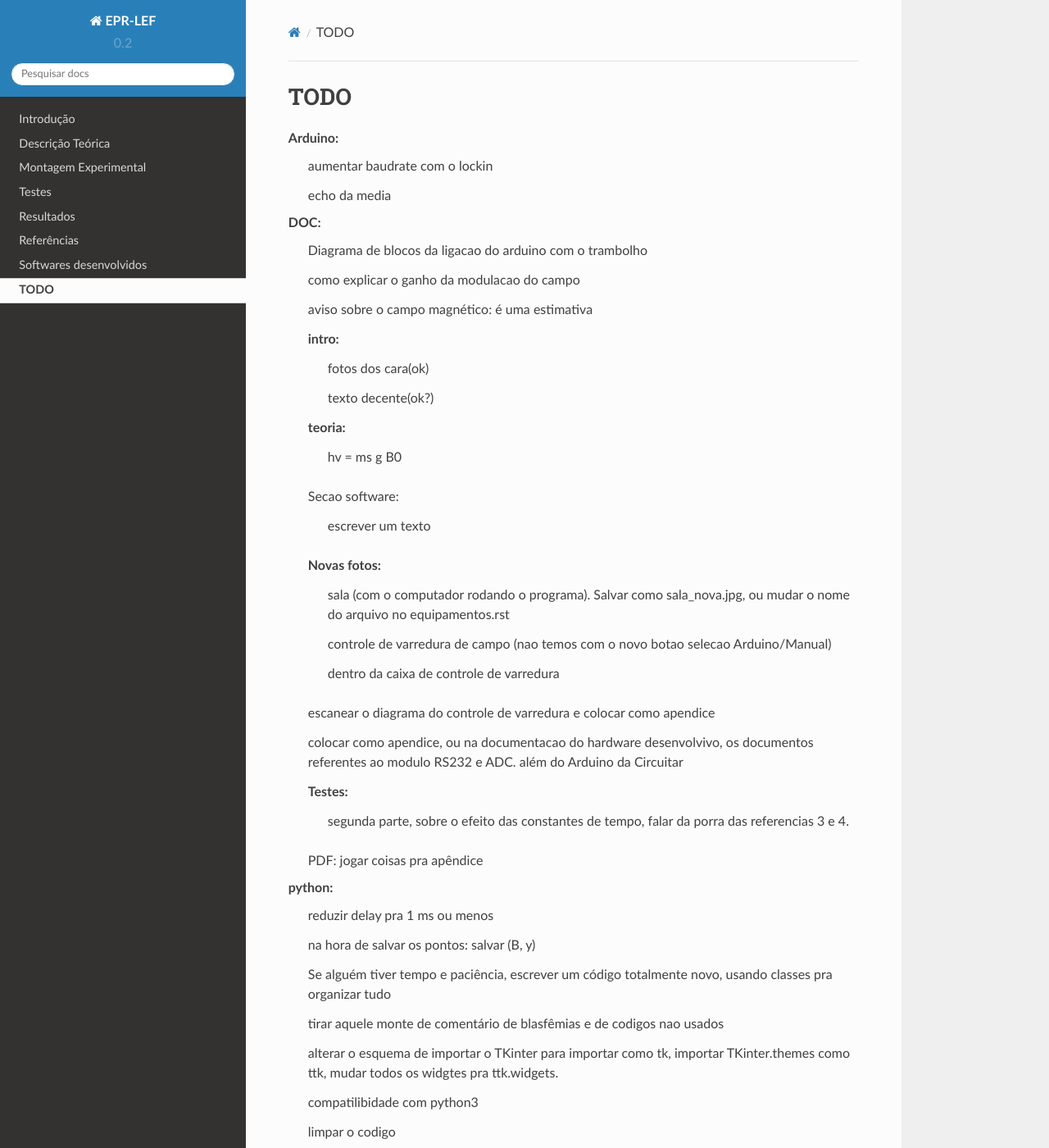
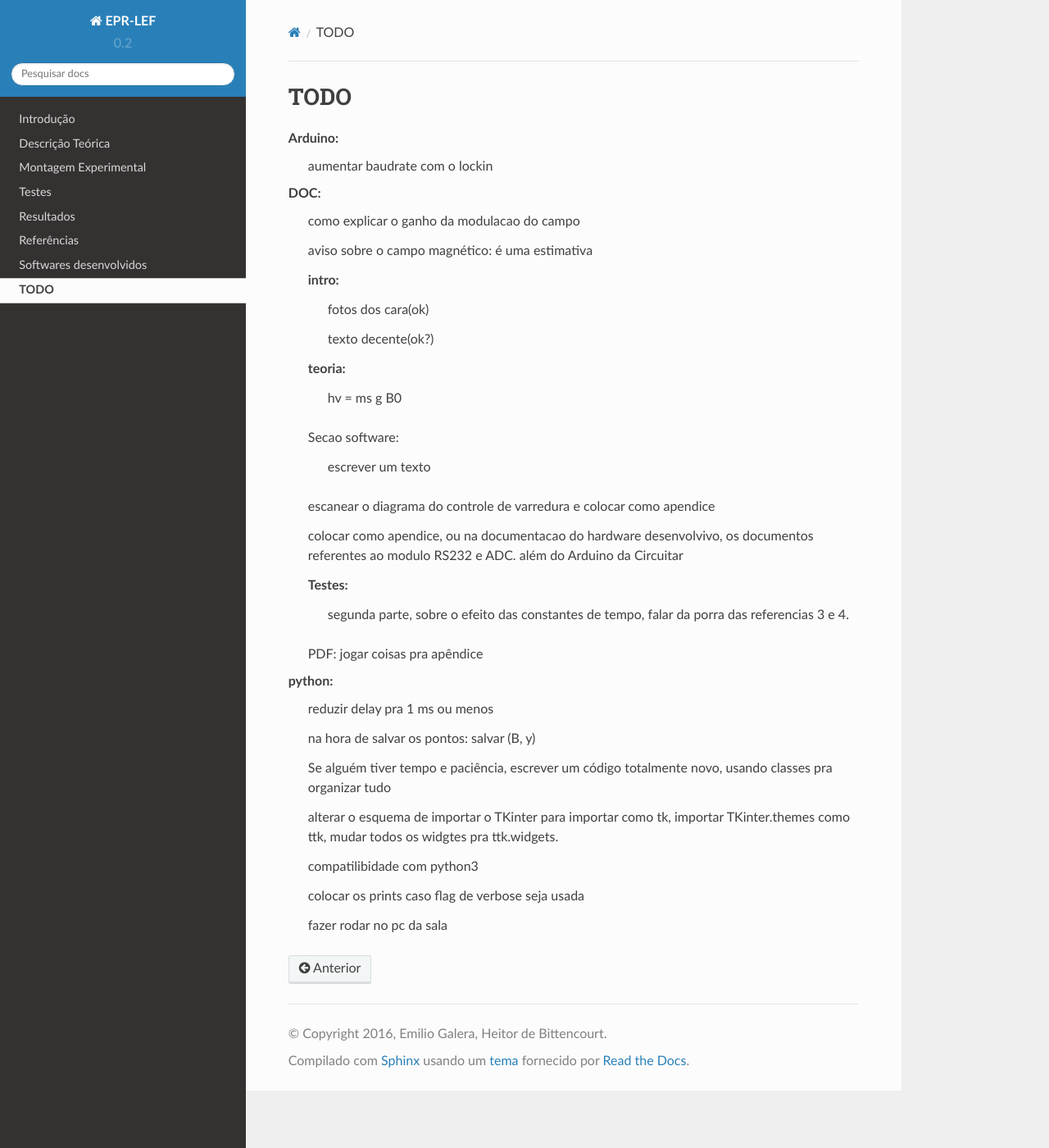
Before and after one commit to heitorPB/EPR-LEF, a Sphinx documentation site: the page built from doc/TODO.rst, in a window 1280 px wide and 1400 px high. Shown: the whole window at 82% size. Built offline with Sphinx 7.4.7 and the Read the Docs theme 2.0.0, drawn with Linux system fonts in a browser that asks for light colours.

Commit message:
DOC: imagens do produto final

```diff
--- a/doc/TODO.rst
+++ b/doc/TODO.rst
@@ -5,11 +5,7 @@
 Arduino:
 	aumentar baudrate com o lockin
 
-	echo da media
-
 DOC:
-	Diagrama de blocos da ligacao do arduino com o trambolho
-
 	como explicar o ganho da modulacao do campo
 
 	aviso sobre o campo magnético: é uma estimativa
@@ -25,13 +21,6 @@
 	Secao software:
 
 		escrever um texto
-
-	Novas fotos:
-		sala (com o computador rodando o programa). Salvar como sala_nova.jpg, ou mudar o nome do arquivo no equipamentos.rst
-
-		controle de varredura de campo (nao temos com o novo botao selecao Arduino/Manual)
-
-		dentro da caixa de controle de varredura
 
 	escanear o diagrama do controle de varredura e colocar como apendice
 
@@ -49,14 +38,10 @@
 
 	Se alguém tiver tempo e paciência, escrever um código totalmente novo, usando classes pra organizar tudo
 
-	tirar aquele monte de comentário de blasfêmias e de codigos nao usados
-
 	alterar o esquema de importar o TKinter para importar como tk, importar TKinter.themes como ttk, mudar todos os widgtes pra ttk.widgets.
 
 	compatilibidade com python3
 
-	limpar o codigo
-
 	colocar os prints caso flag de verbose seja usada
 
 	fazer rodar no pc da sala
--- a/doc/equipamento.rst
+++ b/doc/equipamento.rst
@@ -195,12 +195,12 @@
 
 .. _fig_arduino_lindo:
 
-.. figure:: img/arduino-lindo-2.jpg
+.. figure:: img/arduino-lindo-3.jpg
    :scale: 80%
    :align: center
 
    Arduino com módulos *ADC*, *RS-232*, no interior do controlador de
-   varredura. Essa foto vai ser atualizada.
+   varredura.
 
 Instruções
 ----------
```
Also changed, not shown: 2 other files.
